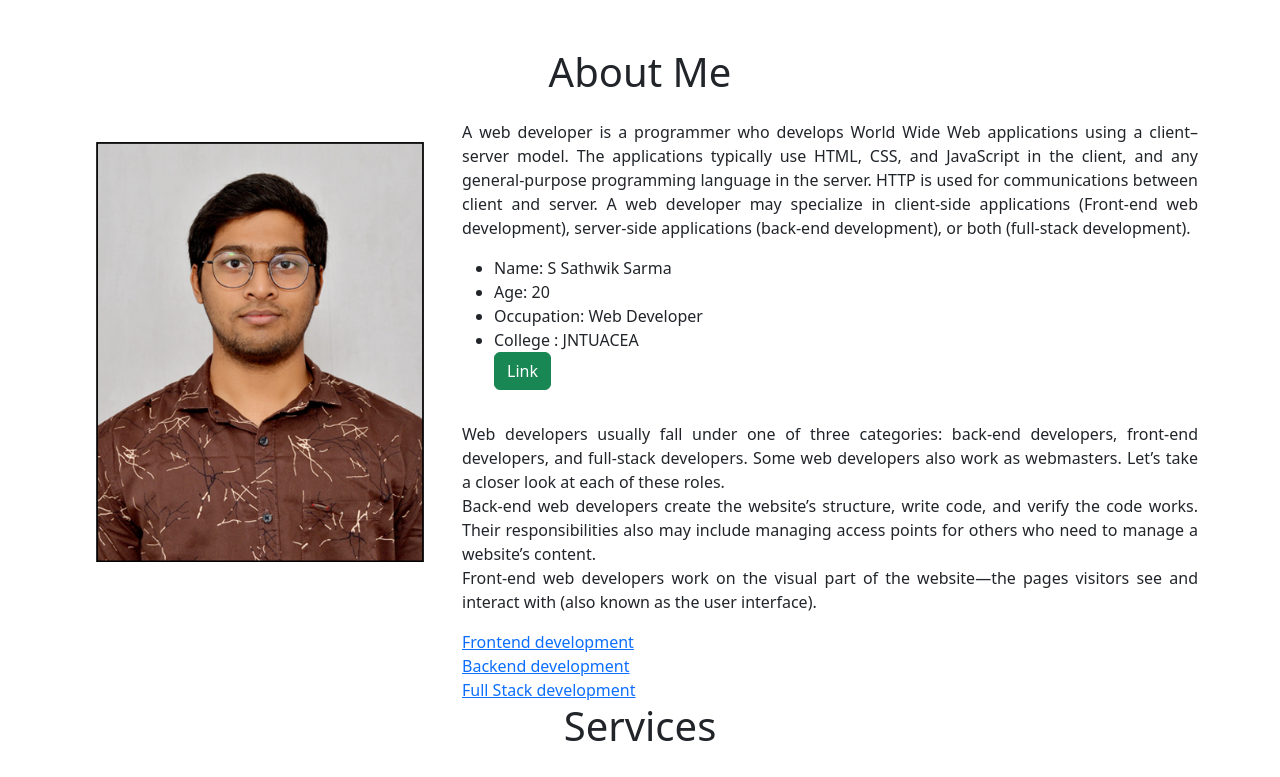
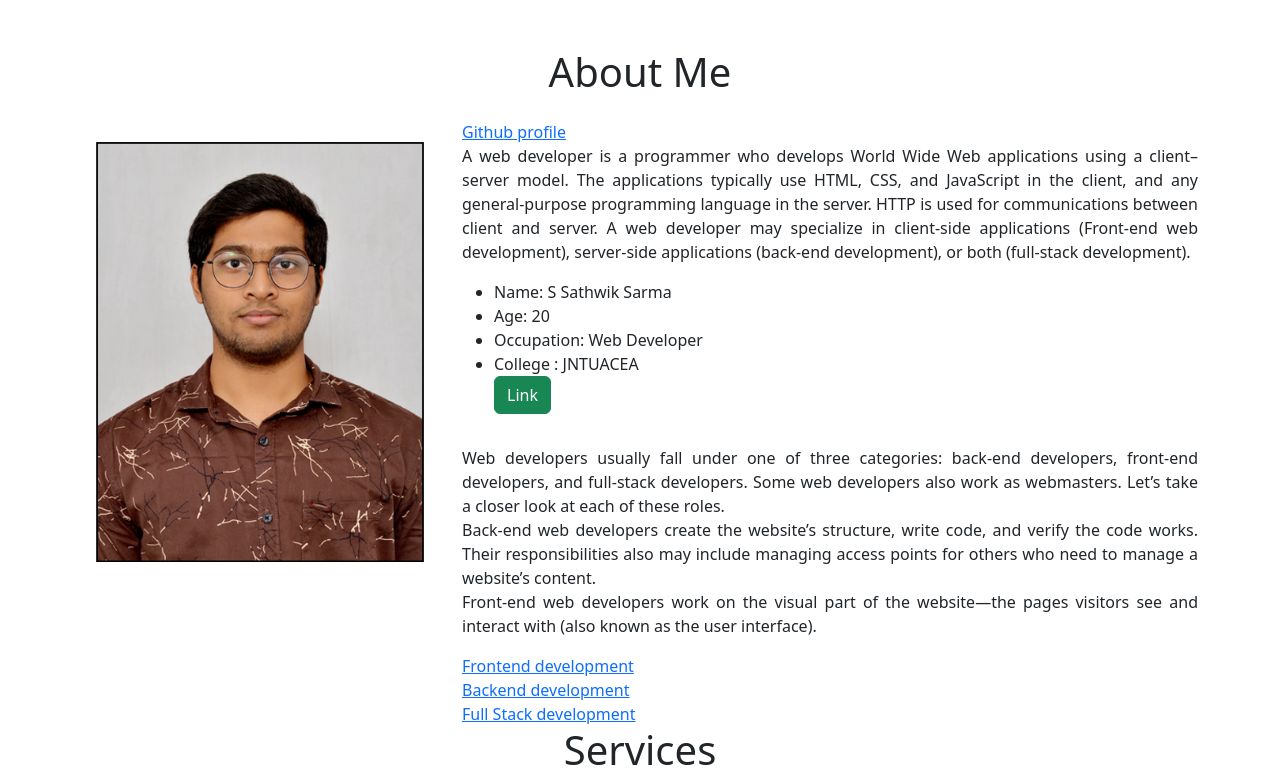
Before and after one commit to S-Sathwik/sathwik429.github.io, a plain HTML site: page index.html in a window 1280 px wide. Shown: the part 800-1577 px from the top of the page. Drawn offline with nearby package versions, Linux system fonts and the light colour scheme.

Commit message:
Update index.html

```diff
--- a/index.html
+++ b/index.html
@@ -130,6 +130,7 @@
         </div>
 
         <div class="col-lg-8">
+          <a href="https://github.com/S-Sathwik" target="_blank">Github profile</a>
           <p>
            A web developer is a programmer who develops World Wide Web applications using a client–server model. The applications typically use HTML, CSS, and JavaScript in the client, and any general-purpose programming language in the server. HTTP is used for communications between client and server. A web developer may specialize in client-side applications (Front-end web development), server-side applications (back-end development), or both (full-stack development).
           </p>
```
